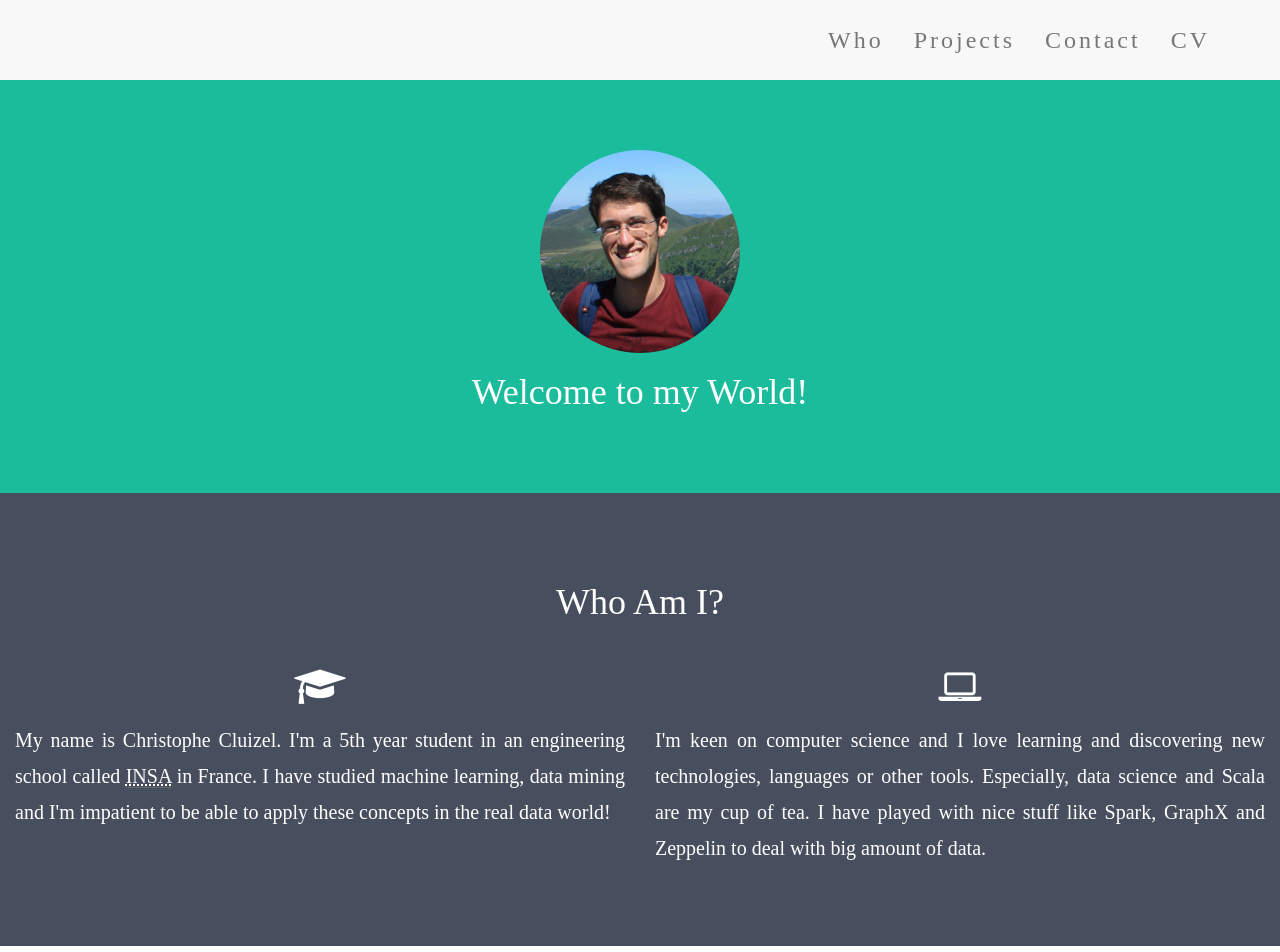
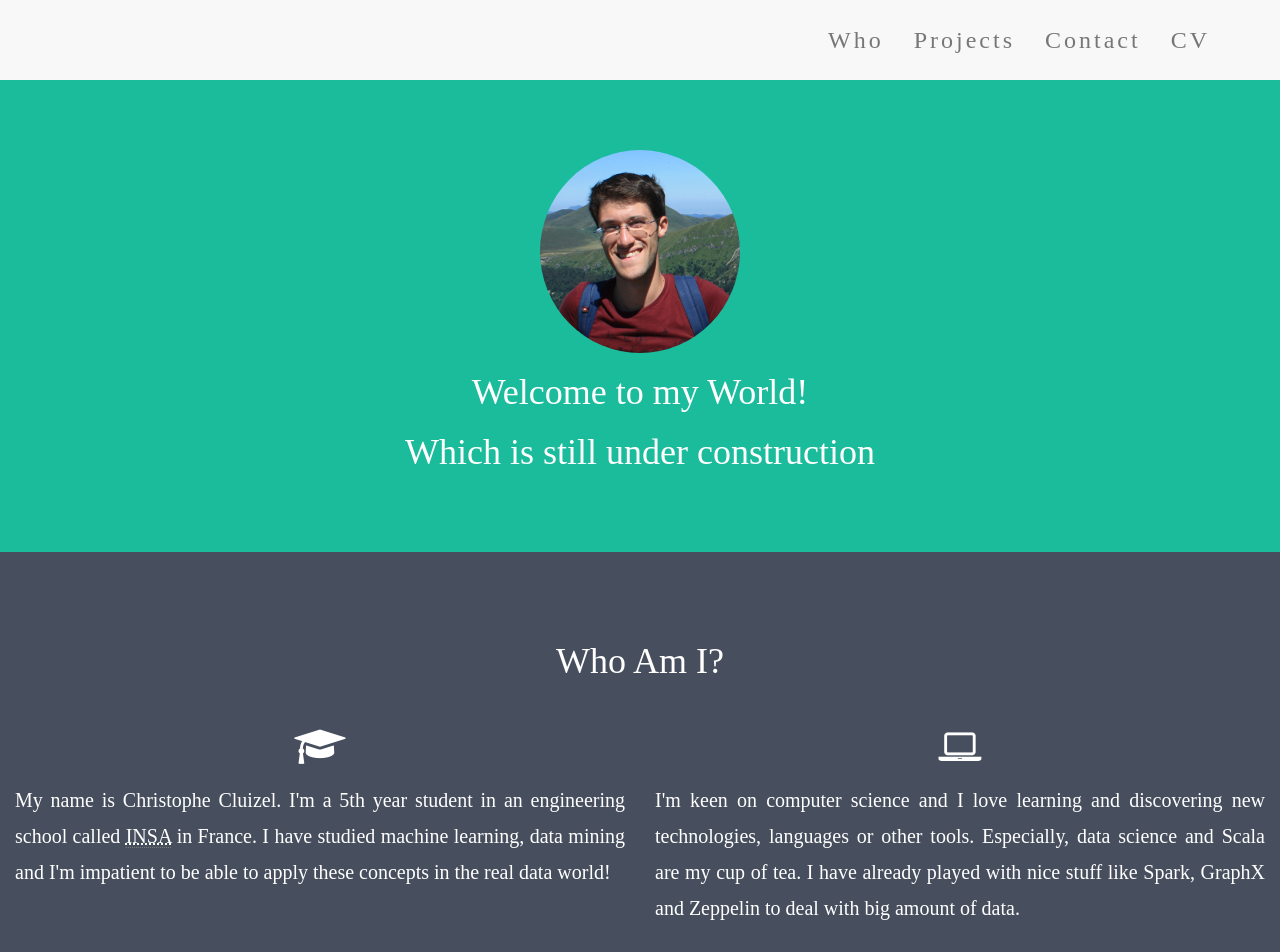
Before and after one commit to ChristopheCluizel/myWebsite, a plain HTML site: page index.html in a window 1280 px wide. Shown: the top 952 px of the page. Drawn offline with nearby package versions, Linux system fonts and the light colour scheme.

Commit message:
feat: improve "who am I" and prevent from "under construction"

```diff
--- a/index.html
+++ b/index.html
@@ -28,6 +28,7 @@
   <header id="header" class="container-fluid bg-1 text-center">
     <img src="images/profil.png" class="img-responsive img-circle" style="display:inline" alt="profil" width="200" height="200">
     <h1>Welcome to my World!</h1>
+    <h1>Which is still under construction</h1>
   </header>
 
   <div id="whoIAm" class="container-fluid bg-2">
@@ -48,7 +49,7 @@
           <i class="fa fa-laptop fa-2x"></i>
         </p>
         <p>
-          I'm keen on computer science and I love learning and discovering new technologies, languages or other tools. Especially, data science and Scala are my cup of tea. I have played with nice stuff like Spark, GraphX and Zeppelin to deal with big amount of data.
+          I'm keen on computer science and I love learning and discovering new technologies, languages or other tools. Especially, data science and Scala are my cup of tea. I have already played with nice stuff like Spark, GraphX and Zeppelin to deal with big amount of data.
         </p>
       </div>
     </div>
```
